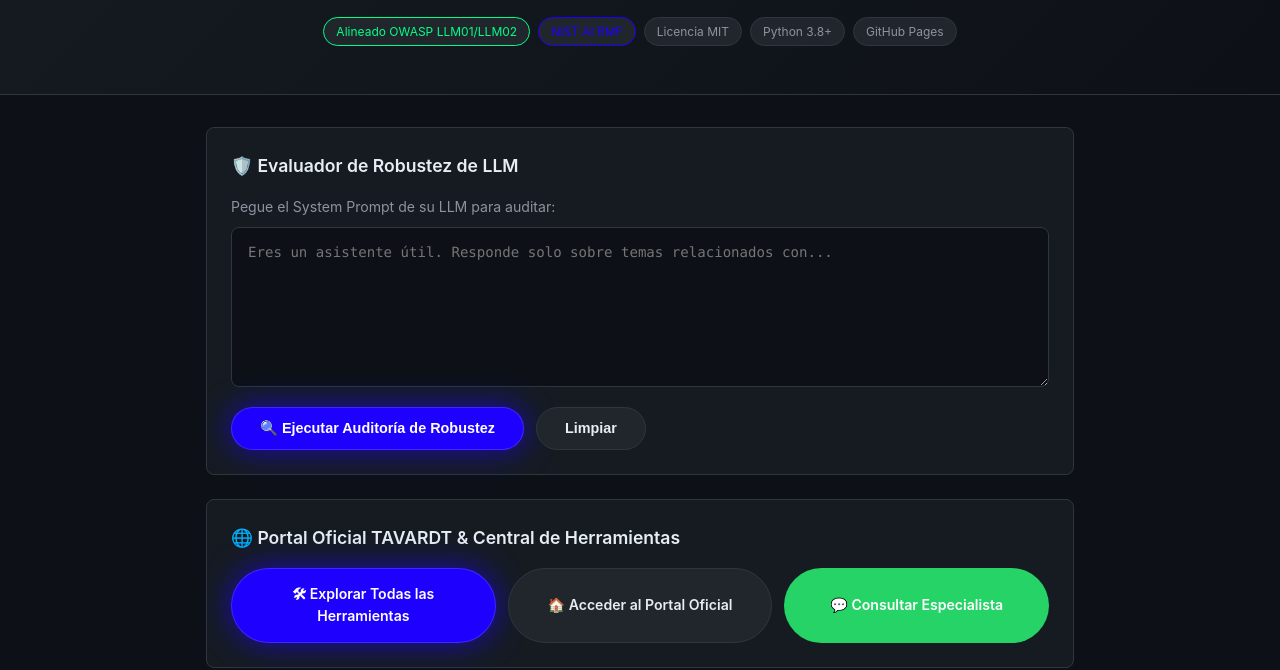
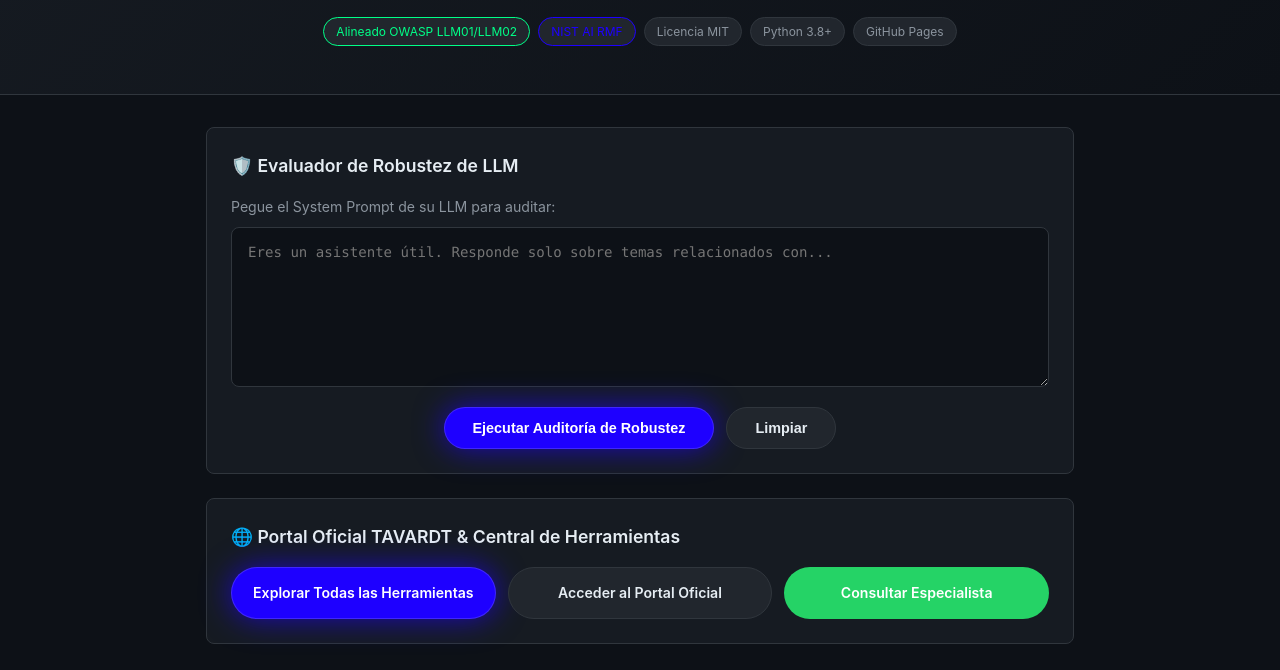
Before and after one commit to TAVARDT-Mexico/llm-robustness-evaluator-mx, a plain HTML site: page index.html in a window 1280 px wide. Shown: the part 282-952 px from the top of the page. Drawn offline with Linux system fonts and the light colour scheme.

Commit message:
feat(pages): standardize TAVARDT electric blue brand, favicon, og:image, regional header/footer and schema.org

```diff
--- a/index.html
+++ b/index.html
@@ -155,6 +155,15 @@
 }
 .tavardt-nav-link:hover {
   color: #ffffff;
+}
+
+/* Centered Button Row */
+.btn-row, .sample-buttons {
+  display: flex !important;
+  justify-content: center !important;
+  align-items: center !important;
+  flex-wrap: wrap !important;
+  gap: 12px !important;
 }
 
 /* Primary Action Buttons */
@@ -413,7 +422,7 @@ footer a:hover{color:var(--green)}
     <label style="display:block;color:var(--text2);margin-bottom:8px;font-size:.88rem">Pegue el System Prompt de su LLM para auditar:</label>
     <textarea id="sp-input" placeholder="Eres un asistente útil. Responde solo sobre temas relacionados con..."></textarea>
     <div class="btn-row">
-      <button class="btn-primary" onclick="runAudit()">🔍 Ejecutar Auditoría de Robustez</button>
+      <button class="btn-primary" onclick="runAudit()">Ejecutar Auditoría de Robustez</button>
       <button class="btn-secondary" onclick="clearAll()">Limpiar</button>
     </div>
   </div>
@@ -459,9 +468,9 @@ footer a:hover{color:var(--green)}
   <div class="card">
     <h2>🌐 Portal Oficial TAVARDT & Central de Herramientas</h2>
     <div class="cta-grid">
-      <a class="cta-btn primary" href="https://tools.tavardt.com/mx/">🛠 Explorar Todas las Herramientas</a>
-      <a class="cta-btn secondary" href="https://ag.tavardt.com/mx/">🏠 Acceder al Portal Oficial</a>
-      <a class="cta-btn wa" href="https://ag.tavardt.com/mx/contacto/" target="_blank" rel="noopener">💬 Consultar Especialista</a>
+      <a class="cta-btn primary" href="https://tools.tavardt.com/mx/">Explorar Todas las Herramientas</a>
+      <a class="cta-btn secondary" href="https://ag.tavardt.com/mx/">Acceder al Portal Oficial</a>
+      <a class="cta-btn wa" href="https://ag.tavardt.com/mx/contacto/" target="_blank" rel="noopener">Consultar Especialista</a>
     </div>
   </div>
 </main>
```
